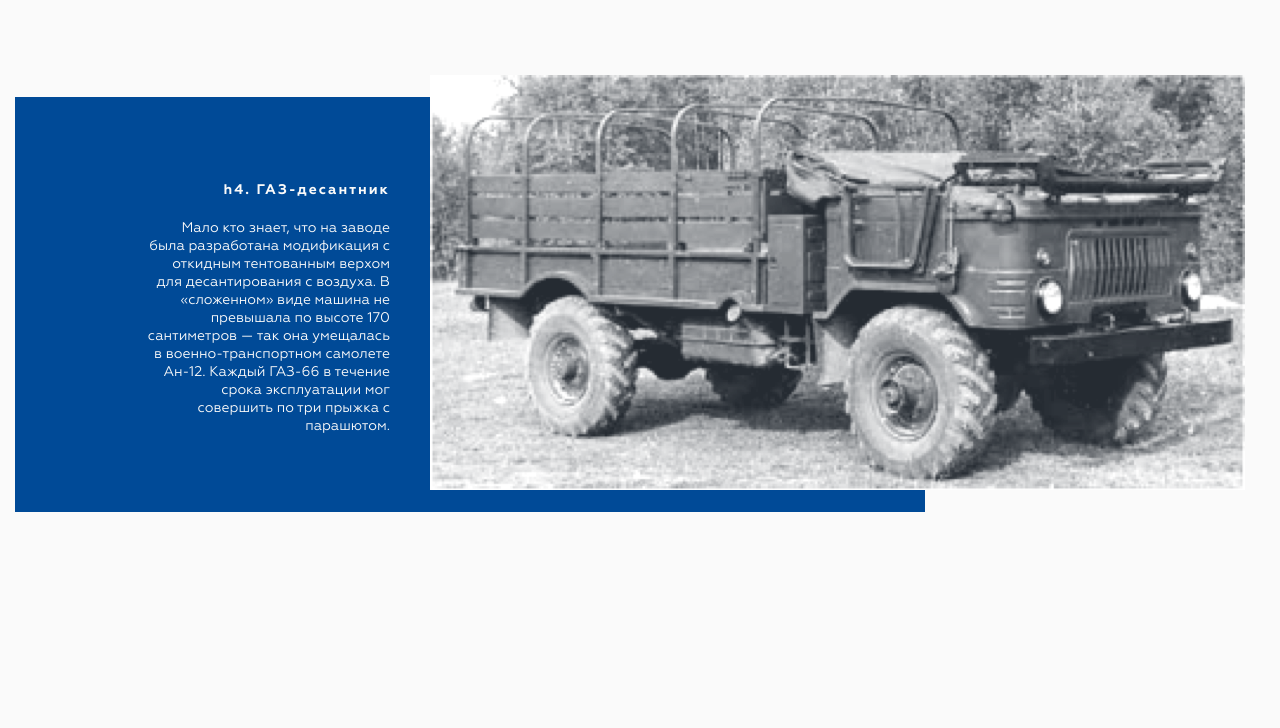
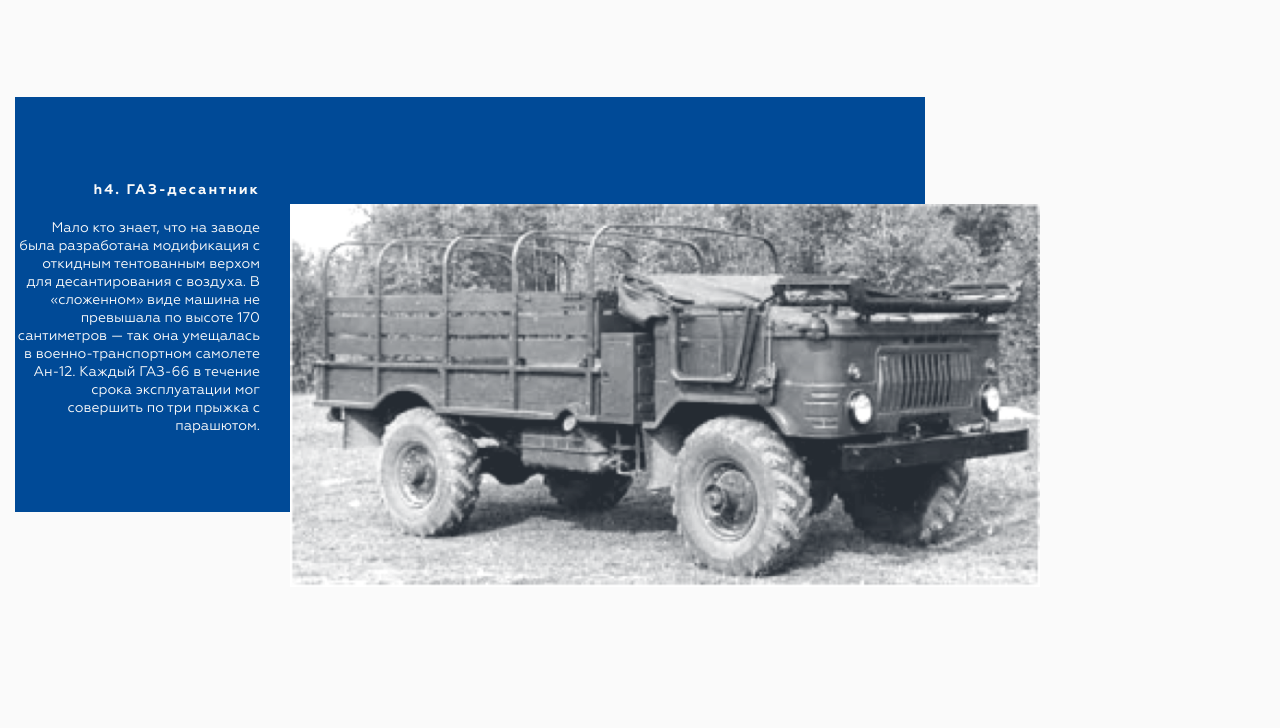
Before and after one commit to paurock/tmArticle, a website: page index.html in a window 1280 px wide. Shown: the part 2912-3640 px from the top of the page. Drawn offline with Linux system fonts and the light colour scheme; files whose address does not match are found by name.

Commit message:
some fixex for ipad and removed bottom-margins

```diff
--- a/styles/main.css
+++ b/styles/main.css
@@ -1045,7 +1045,12 @@
 	}
 	.article-opinions::after {
 		left: -5px;
-	}
+  }
+
+
+  .article-annotation-image {
+    margin-bottom: -70px;
+  }
 
 	.article-annotation-image__figcaption-wrapper {
 		width: 100%;
@@ -1127,6 +1132,23 @@
 
 /* Medium devices (tablets, 768px and up) The navbar toggle appears at this breakpoint */
 @media (min-width: 768px) {
+  .article-annotation-image__figcaption-wrapper-centred {
+     margin-left:0;
+  }
+  .article-annotation-image figcaption > img {
+  position: relative;
+    top: -421px;
+    left: 275px;
+    object-fit: cover;
+    width: 66%;
+    max-height: 100%;
+    max-width: 815px;
+    max-height: 415px;
+    z-index: 100;
+  }
+  .article-annotation-image figcaption {
+    margin-bottom:-265px;
+  }
 }
 
 /* Large devices (desktops, 992px and up) */
```
